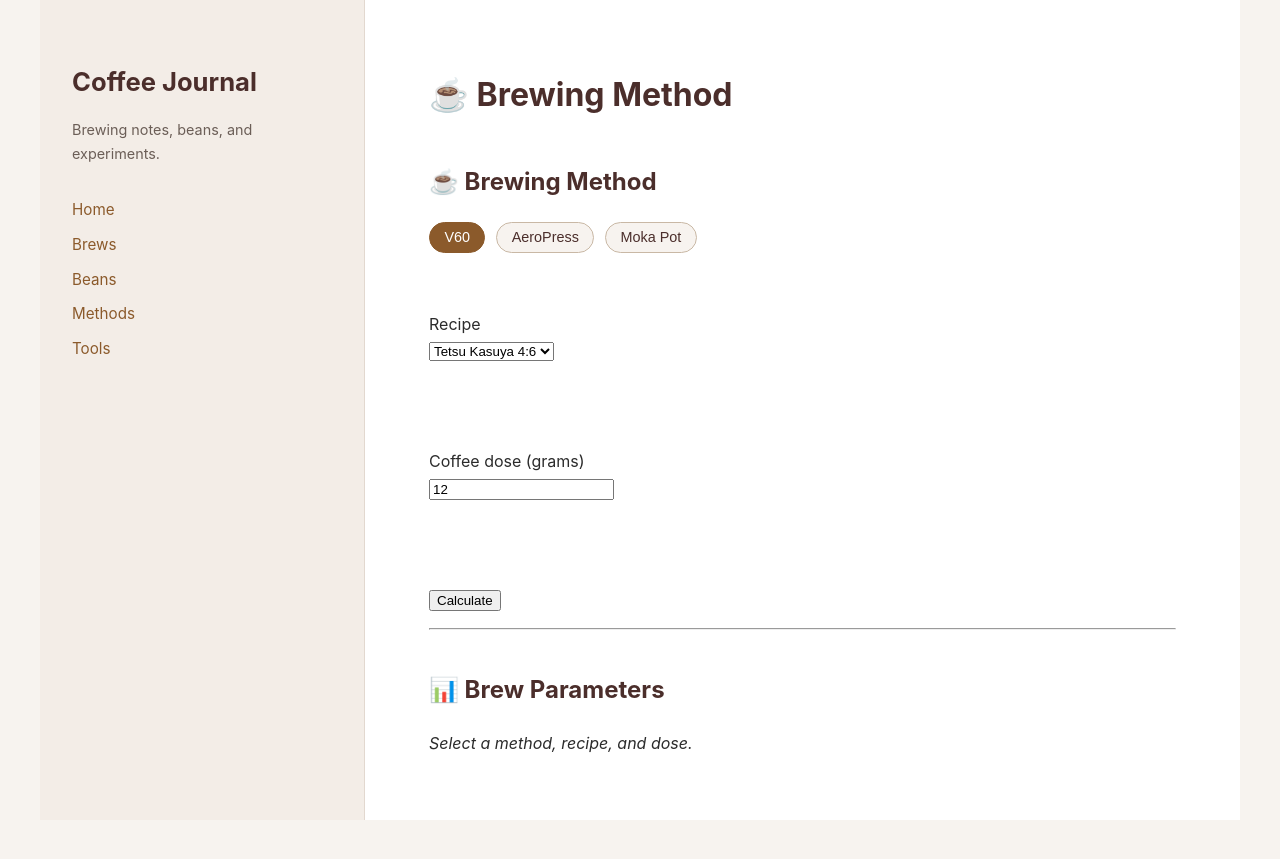
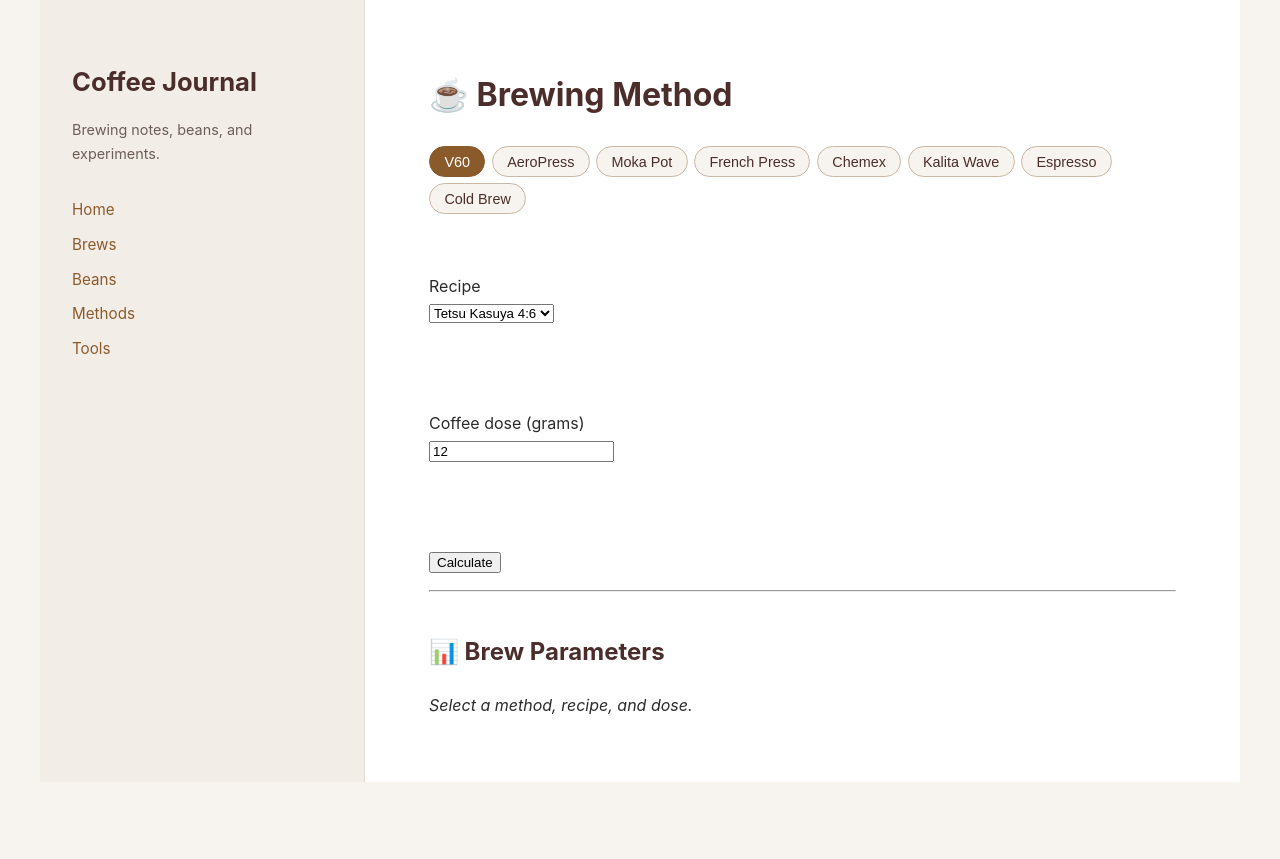
Before and after one commit to truedevopsmk-lab/coffee-test, a Jekyll site: the page built from tools/brew-calculator/index.md, in a window 1280 px wide. Shown: the top 859 px of the page. Built offline with Jekyll 4.4.1, drawn with Linux system fonts in a browser that asks for light colours; our own code applies the rules of GitHub Pages for plain Markdown files; some of the changed lines change nothing that is shown.

Commit message:
Fix brew calculator page rendering and duplicate heading

```diff
--- a/assets/coffee.css
+++ b/assets/coffee.css
@@ -94,6 +94,9 @@ body {
 /* Method selector badges */
 #methods {
   margin-bottom: 1rem;
+  display: flex;
+  flex-wrap: wrap;
+  gap: 0.4rem;
 }
 
 .method {
@@ -101,7 +104,6 @@ body {
   background: #f7f3ef;
   color: #4b2e2b;
   padding: 0.4rem 0.9rem;
-  margin-right: 0.4rem;
   border-radius: 20px;
   cursor: pointer;
   font-size: 0.9rem;
--- a/tools/brew-calculator/calculator.js
+++ b/tools/brew-calculator/calculator.js
@@ -1,80 +1,20 @@
 document.addEventListener("DOMContentLoaded", () => {
-
-  /* -----------------------------
-     Recipe definitions
-  ------------------------------*/
-  const recipes = {
-    v60: [
-      { id: "tetsu", name: "Tetsu Kasuya 4:6" },
-      { id: "hoffmann", name: "Hoffmann V60" }
-    ],
-    aeropress: [
-      { id: "ap-standard", name: "AeroPress (Inverted)" },
-      { id: "ap-concentrate", name: "AeroPress Concentrate" }
-    ],
-    mokapot: [
-      { id: "moka-classic", name: "Moka Pot (Classic)" }
-    ]
-  };
-
-  let currentMethod = "v60";
-
-  const recipeSelect = document.getElementById("recipe");
-  const output = document.getElementById("output");
-  const brewLogActions = document.getElementById("brew-log-actions");
-
-  /* -----------------------------
-     Populate recipe dropdown
-  ------------------------------*/
-  function loadRecipes() {
-    recipeSelect.innerHTML = "";
-    recipes[currentMethod].forEach(r => {
-      const opt = document.createElement("option");
-      opt.value = r.id;
-      opt.textContent = r.name;
-      recipeSelect.appendChild(opt);
-    });
-  }
-
-  /* -----------------------------
-     Method selector badges
-  ------------------------------*/
-  document.querySelectorAll(".method").forEach(btn => {
-    btn.addEventListener("click", () => {
-      document.querySelectorAll(".method").forEach(b =>
-        b.classList.remove("active")
-      );
-      btn.classList.add("active");
-      currentMethod = btn.dataset.method;
-      loadRecipes();
-      output.innerHTML = "<em>Select a method, recipe, and dose.</em>";
-      brewLogActions.style.display = "none";
-    });
-  });
-
-  loadRecipes();
-
-  /* -----------------------------
-     CALCULATE (exposed globally)
-  ------------------------------*/
-  window.calculate = function () {
-    const recipe = recipeSelect.value;
-    const coffee = parseFloat(document.getElementById("coffee").value);
-
-    if (!coffee || coffee <= 0) {
-      output.innerHTML = "<strong>Please enter a valid coffee dose.</strong>";
-      return;
-    }
-
-    /* -------- V60: Tetsu 4:6 -------- */
-    if (recipe === "tetsu") {
+  const methods = [
+    {
+      id: "v60",
+      name: "V60",
+      recipes: [
+        {
+          id: "tetsu",
+          name: "Tetsu Kasuya 4:6",
+          render: (coffee) => {
             const ratio = "1:16.6";
             const temp = "90–92°C";
             const total = Math.round(coffee * 16.6);
             const first = Math.round(total * 0.4);
             const second = total - first;
 
-      output.innerHTML = `
+            return `
               <h3>Tetsu Kasuya 4:6 (V60)</h3>
               <ul>
                 <li>Coffee: ${coffee} g</li>
@@ -90,15 +30,17 @@ document.addEventListener("DOMContentLoaded", () => {
               tune strength. Lower temperatures preserve clarity.</p>
             `;
           }
-
-    /* -------- V60: Hoffmann -------- */
-    if (recipe === "hoffmann") {
+        },
+        {
+          id: "hoffmann",
+          name: "Hoffmann V60",
+          render: (coffee) => {
             const ratio = "1:16.7";
             const temp = "96–98°C";
             const total = Math.round(coffee * 16.67);
-      const bloom = coffee * 2;
+            const bloom = Math.round(coffee * 2);
 
-      output.innerHTML = `
+            return `
               <h3>Hoffmann V60</h3>
               <ul>
                 <li>Coffee: ${coffee} g</li>
@@ -113,14 +55,22 @@ document.addEventListener("DOMContentLoaded", () => {
               uniformity and clarity.</p>
             `;
           }
-
-    /* -------- AeroPress: Inverted -------- */
-    if (recipe === "ap-standard") {
+        }
+      ]
+    },
+    {
+      id: "aeropress",
+      name: "AeroPress",
+      recipes: [
+        {
+          id: "ap-standard",
+          name: "AeroPress (Inverted)",
+          render: (coffee) => {
             const ratio = "1:15";
             const temp = "85–90°C";
             const water = Math.round(coffee * 15);
 
-      output.innerHTML = `
+            return `
               <h3>AeroPress (Inverted)</h3>
               <ul>
                 <li>Coffee: ${coffee} g</li>
@@ -135,15 +85,17 @@ document.addEventListener("DOMContentLoaded", () => {
               producing a rich, balanced cup.</p>
             `;
           }
-
-    /* -------- AeroPress: Concentrate -------- */
-    if (recipe === "ap-concentrate") {
+        },
+        {
+          id: "ap-concentrate",
+          name: "AeroPress Concentrate",
+          render: (coffee) => {
             const ratio = "1:4 (brew) + dilution";
             const temp = "85–90°C";
             const brewWater = Math.round(coffee * 4);
             const dilution = Math.round(coffee * 8);
 
-      output.innerHTML = `
+            return `
               <h3>AeroPress Concentrate</h3>
               <ul>
                 <li>Coffee: ${coffee} g</li>
@@ -157,14 +109,22 @@ document.addEventListener("DOMContentLoaded", () => {
               without over-extracting.</p>
             `;
           }
-
-    /* -------- Moka Pot -------- */
-    if (recipe === "moka-classic") {
+        }
+      ]
+    },
+    {
+      id: "mokapot",
+      name: "Moka Pot",
+      recipes: [
+        {
+          id: "moka-classic",
+          name: "Moka Pot (Classic)",
+          render: (coffee) => {
             const ratio = "≈1:10–1:15 (by yield)";
             const temp = "Boiling water in base";
             const water = Math.round(coffee * 15);
 
-      output.innerHTML = `
+            return `
               <h3>Moka Pot (Classic)</h3>
               <ul>
                 <li>Coffee: ${coffee} g</li>
@@ -179,25 +139,276 @@ document.addEventListener("DOMContentLoaded", () => {
               and produces a sweeter, fuller-bodied cup.</p>
             `;
           }
+        }
+      ]
+    },
+    {
+      id: "frenchpress",
+      name: "French Press",
+      recipes: [
+        {
+          id: "fp-classic",
+          name: "French Press (Classic)",
+          render: (coffee) => {
+            const ratio = "1:15";
+            const temp = "93–96°C";
+            const water = Math.round(coffee * 15);
 
+            return `
+              <h3>French Press (Classic)</h3>
+              <ul>
+                <li>Coffee: ${coffee} g</li>
+                <li>Water: ${water} g</li>
+                <li>Ratio: ${ratio}</li>
+                <li>Water temp: ${temp}</li>
+                <li>Grind: Coarse</li>
+                <li>Steep time: 4:00</li>
+              </ul>
+              <p><strong>Why this works:</strong><br>
+              Full-immersion with coarse grind yields rich body and low astringency.</p>
+            `;
+          }
+        }
+      ]
+    },
+    {
+      id: "chemex",
+      name: "Chemex",
+      recipes: [
+        {
+          id: "chemex-classic",
+          name: "Chemex (Classic 1:15)",
+          render: (coffee) => {
+            const ratio = "1:15";
+            const total = Math.round(coffee * 15);
+
+            return `
+              <h3>Chemex (Classic)</h3>
+              <ul>
+                <li>Coffee: ${coffee} g</li>
+                <li>Total water: ${total} g</li>
+                <li>Ratio: ${ratio}</li>
+                <li>Water temp: 94–96°C</li>
+                <li>Bloom: ${Math.round(coffee * 2.5)} g (45 sec)</li>
+                <li>Brew time: 4:00–5:00</li>
+              </ul>
+              <p><strong>Why this works:</strong><br>
+              Thicker filters reduce oils and fines for a clean, tea-like cup.</p>
+            `;
+          }
+        }
+      ]
+    },
+    {
+      id: "kalita",
+      name: "Kalita Wave",
+      recipes: [
+        {
+          id: "kalita-wave",
+          name: "Kalita Wave (Pulse Pour)",
+          render: (coffee) => {
+            const ratio = "1:16";
+            const total = Math.round(coffee * 16);
+
+            return `
+              <h3>Kalita Wave (Pulse Pour)</h3>
+              <ul>
+                <li>Coffee: ${coffee} g</li>
+                <li>Total water: ${total} g</li>
+                <li>Ratio: ${ratio}</li>
+                <li>Water temp: 92–94°C</li>
+                <li>Pour pattern: 5 equal pulses</li>
+                <li>Brew time: 3:00–3:30</li>
+              </ul>
+              <p><strong>Why this works:</strong><br>
+              Flat-bed geometry supports even extraction and a sweet profile.</p>
+            `;
+          }
+        }
+      ]
+    },
+    {
+      id: "espresso",
+      name: "Espresso",
+      recipes: [
+        {
+          id: "espresso-standard",
+          name: "Espresso (1:2)",
+          render: (coffee) => {
+            const ratio = "1:2";
+            const yieldGrams = Math.round(coffee * 2);
+
+            return `
+              <h3>Espresso (Standard)</h3>
+              <ul>
+                <li>Dose: ${coffee} g</li>
+                <li>Target yield: ${yieldGrams} g</li>
+                <li>Ratio: ${ratio}</li>
+                <li>Water temp: 92–94°C</li>
+                <li>Pressure: 9 bar</li>
+                <li>Shot time: 25–32 sec</li>
+              </ul>
+              <p><strong>Why this works:</strong><br>
+              Balanced ratio and shot time target sweetness and structure.</p>
+            `;
+          }
+        }
+      ]
+    },
+    {
+      id: "coldbrew",
+      name: "Cold Brew",
+      recipes: [
+        {
+          id: "cb-immersion",
+          name: "Cold Brew (Immersion)",
+          render: (coffee) => {
+            const ratio = "1:8 concentrate";
+            const water = Math.round(coffee * 8);
+
+            return `
+              <h3>Cold Brew (Immersion)</h3>
+              <ul>
+                <li>Coffee: ${coffee} g</li>
+                <li>Water: ${water} g</li>
+                <li>Ratio: ${ratio}</li>
+                <li>Water temp: Room temp / cold</li>
+                <li>Grind: Coarse</li>
+                <li>Steep time: 12–16 hours</li>
+              </ul>
+              <p><strong>Why this works:</strong><br>
+              Long cool extraction emphasizes chocolatey sweetness and low acidity.</p>
+            `;
+          }
+        }
+      ]
+    }
+  ];
+
+  let currentMethod = methods[0].id;
+
+  const methodsContainer = document.getElementById("methods");
+  const recipeSelect = document.getElementById("recipe");
+  const output = document.getElementById("output");
+  const brewLogActions = document.getElementById("brew-log-actions");
+  const markdownOutput = document.getElementById("brew-markdown-output");
+  const copyButton = document.getElementById("copy-brew-log");
+
+  if (
+    !methodsContainer ||
+    !recipeSelect ||
+    !output ||
+    !brewLogActions ||
+    !markdownOutput ||
+    !copyButton
+  ) {
+    return;
+  }
+
+  function getMethodById(methodId) {
+    return methods.find((method) => method.id === methodId);
+  }
+
+  function resetGeneratedLog() {
+    markdownOutput.style.display = "none";
+    markdownOutput.textContent = "";
+    copyButton.style.display = "none";
+  }
+
+  function renderMethodButtons() {
+    methodsContainer.innerHTML = "";
+
+    methods.forEach((method) => {
+      const button = document.createElement("button");
+      button.type = "button";
+      button.className = "method";
+      button.dataset.method = method.id;
+      button.textContent = method.name;
+
+      if (method.id === currentMethod) {
+        button.classList.add("active");
+      }
+
+      button.addEventListener("click", () => {
+        currentMethod = method.id;
+        renderMethodButtons();
+        loadRecipes();
+        output.innerHTML = "<em>Select a method, recipe, and dose.</em>";
+        brewLogActions.style.display = "none";
+        resetGeneratedLog();
+      });
+
+      methodsContainer.appendChild(button);
+    });
+  }
+
+  function loadRecipes() {
+    const selectedMethod = getMethodById(currentMethod);
+    const methodRecipes = selectedMethod ? selectedMethod.recipes : [];
+
+    recipeSelect.innerHTML = "";
+
+    methodRecipes.forEach((recipe) => {
+      const option = document.createElement("option");
+      option.value = recipe.id;
+      option.textContent = recipe.name;
+      recipeSelect.appendChild(option);
+    });
+  }
+
+  renderMethodButtons();
+  loadRecipes();
+
+  window.calculate = function () {
+    const selectedMethod = getMethodById(currentMethod);
+    const recipeId = recipeSelect.value;
+    const coffeeInput = document.getElementById("coffee").value;
+    const coffee = Number.parseFloat(coffeeInput);
+
+    if (!Number.isFinite(coffee) || coffee <= 0) {
+      output.innerHTML = "<strong>Please enter a valid coffee dose.</strong>";
+      brewLogActions.style.display = "none";
+      resetGeneratedLog();
+      return;
+    }
+
+    if (!selectedMethod) {
+      output.innerHTML = "<strong>Please select a valid brewing method.</strong>";
+      brewLogActions.style.display = "none";
+      resetGeneratedLog();
+      return;
+    }
+
+    const selectedRecipe = selectedMethod.recipes.find(
+      (recipe) => recipe.id === recipeId
+    );
+
+    if (!selectedRecipe) {
+      output.innerHTML = "<strong>Please select a valid recipe.</strong>";
+      brewLogActions.style.display = "none";
+      resetGeneratedLog();
+      return;
+    }
+
+    output.innerHTML = selectedRecipe.render(coffee);
     brewLogActions.style.display = "block";
+    resetGeneratedLog();
   };
 
-  /* -----------------------------
-     Brew log builder
-  ------------------------------*/
   window.openBrewLogBuilder = function () {
     const builder = document.getElementById("brew-log-builder");
+    const beanSelect = document.getElementById("bean-select");
+
     builder.style.display = "block";
+    beanSelect.innerHTML = "";
 
-    const select = document.getElementById("bean-select");
-    select.innerHTML = "";
+    const beans = Array.isArray(window.beans) ? window.beans : [];
 
-    window.beans.forEach(bean => {
-      const opt = document.createElement("option");
-      opt.value = bean.title;
-      opt.textContent = bean.title;
-      select.appendChild(opt);
+    beans.forEach((bean) => {
+      const option = document.createElement("option");
+      option.value = bean.title;
+      option.textContent = bean.title;
+      beanSelect.appendChild(option);
     });
   };
 
@@ -209,13 +420,10 @@ document.addEventListener("DOMContentLoaded", () => {
     const notes = document.getElementById("notes").value;
 
     const today = new Date().toISOString().split("T")[0];
-  const recipeName =
-    recipeSelect.options[recipeSelect.selectedIndex].text;
+    const recipeName = recipeSelect.options[recipeSelect.selectedIndex].text;
 
-  // Extract brew parameters text cleanly
-  const brewParams = output.innerText
-    .split("\n")
-    .map(line => `- ${line}`)
+    const brewParams = Array.from(output.querySelectorAll("li"))
+      .map((item) => `- ${item.textContent}`)
       .join("\n");
 
     const markdown = `
@@ -260,25 +468,31 @@ ${notes}
 Overall impressions, adjustments, and reflections from this brew.
 `.trim();
 
-  const pre = document.getElementById("brew-markdown-output");
-  pre.style.display = "block";
-  pre.textContent = markdown;
+    markdownOutput.style.display = "block";
+    markdownOutput.textContent = markdown;
+    copyButton.style.display = "inline-block";
+  };
+});
 
-  document.getElementById("copy-brew-log").style.display = "inline-block";
-};
-;
-
-});
 window.copyBrewLog = function () {
   const pre = document.getElementById("brew-markdown-output");
   const button = document.getElementById("copy-brew-log");
 
-  navigator.clipboard.writeText(pre.textContent).then(() => {
+  navigator.clipboard.writeText(pre.textContent).then(
+    () => {
       const originalText = button.textContent;
       button.textContent = "Copied ✓";
 
       setTimeout(() => {
         button.textContent = originalText;
       }, 1500);
-  });
+    },
+    () => {
+      button.textContent = "Copy failed";
+
+      setTimeout(() => {
+        button.textContent = "Copy Brew Log";
+      }, 1500);
+    }
+  );
 };
--- a/tools/brew-calculator/index.md
+++ b/tools/brew-calculator/index.md
@@ -1,10 +1,9 @@
-## ☕ Brewing Method
+---
+layout: default
+title: ☕ Brewing Method
+---
 
-<div id="methods">
-  <button class="method active" data-method="v60">V60</button>
-  <button class="method" data-method="aeropress">AeroPress</button>
-  <button class="method" data-method="mokapot">Moka Pot</button>
-</div>
+<div id="methods" aria-label="Brewing methods"></div>
 
 <br>
 
@@ -18,18 +17,18 @@
 
 <br><br>
 
-<button onclick="calculate()">Calculate</button>
+<button type="button" onclick="calculate()">Calculate</button>
 
 ---
 
 ## 📊 Brew Parameters
 
-<div id="output">
+<div id="output" aria-live="polite">
   <em>Select a method, recipe, and dose.</em>
 </div>
 
 <div id="brew-log-actions" style="display:none; margin-top:1rem;">
-  <button onclick="openBrewLogBuilder()">Create Brew Log</button>
+  <button type="button" onclick="openBrewLogBuilder()">Create Brew Log</button>
 </div>
 
 <div id="brew-log-builder" style="display:none; margin-top:1.5rem;">
@@ -93,7 +92,7 @@
     placeholder="Your tasting notes..."
   ></textarea><br><br>
 
-  <button onclick="generateBrewMarkdown()">Generate Brew Log</button>
+  <button type="button" onclick="generateBrewMarkdown()">Generate Brew Log</button>
 </div>
 
 <pre id="brew-markdown-output" style="display:none; margin-top:1.5rem;"></pre>
```
Lines whose indentation alone changed are shown as unchanged.
